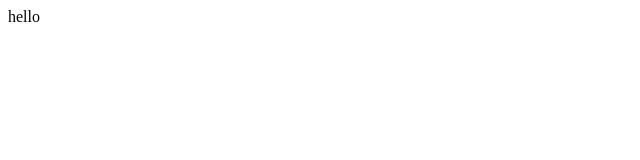
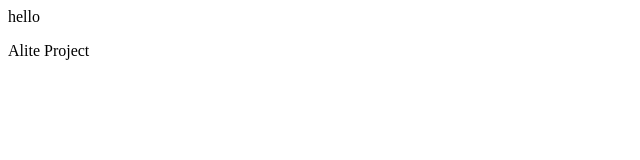
Before and after one commit to Khushialite0206/FIRST-PROJECT, a plain HTML site: page index.html in a window 1280 px wide. Shown: the full height of the page, 0-640 px from the left. Drawn offline with Linux system fonts and the light colour scheme.

Commit message:
new feature

```diff
--- a/index.html
+++ b/index.html
@@ -1 +1,2 @@
 <p>hello</p>
+<p>Alite Project</p>
```
